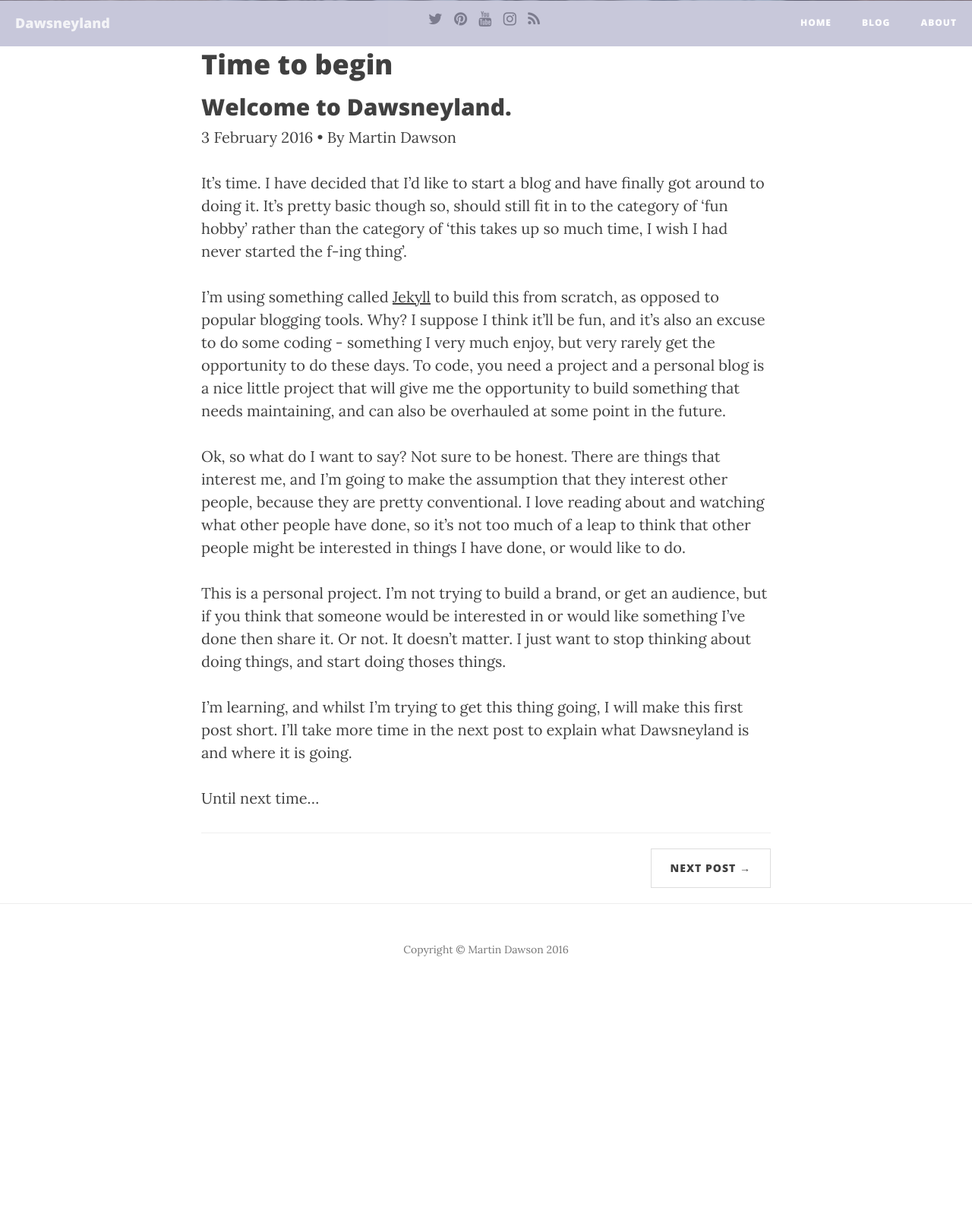
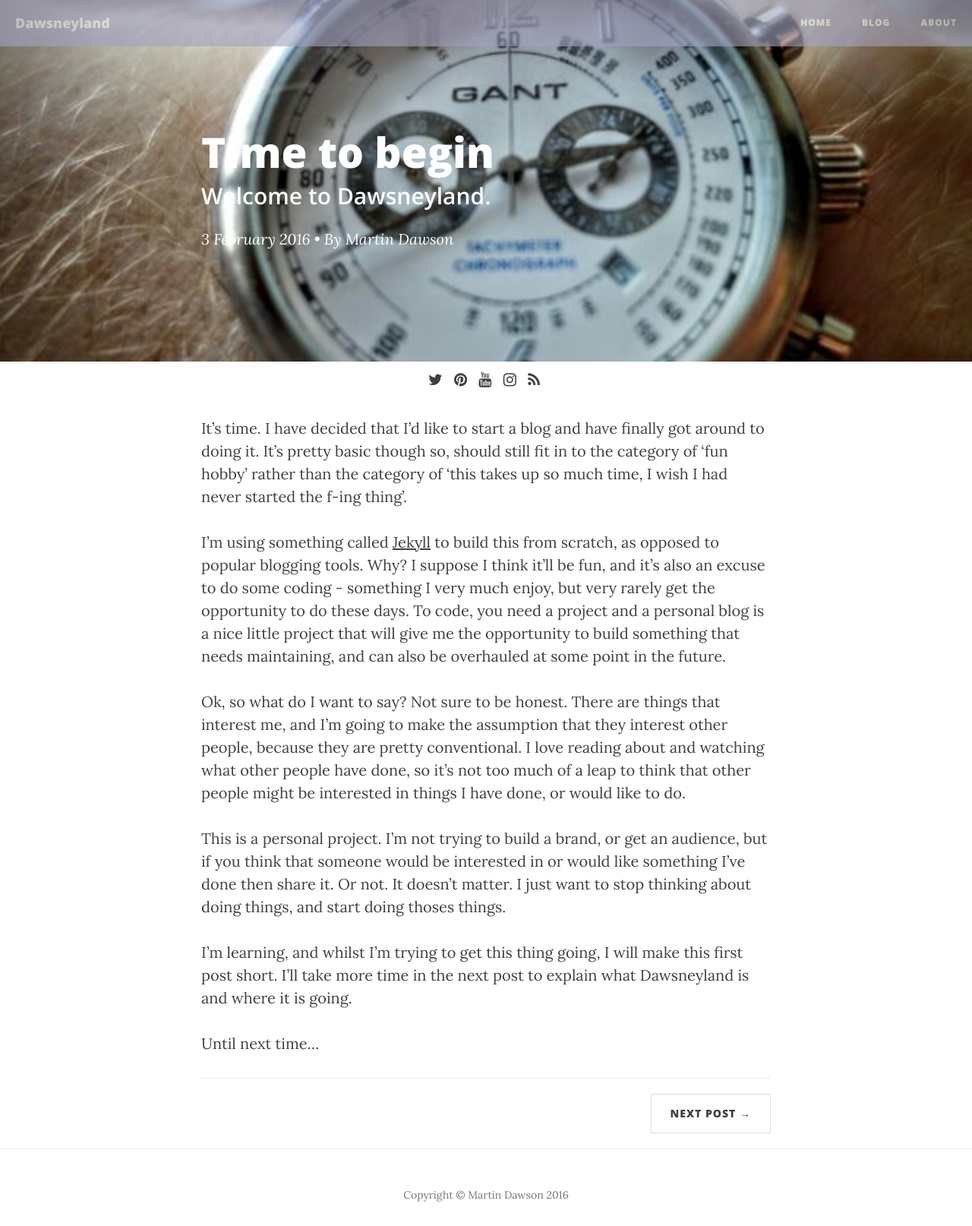
Before and after one commit to dawsneyland/formerdland, a Jekyll site: the page built from _posts/2016-02-03-time-to-begin.md, in a window 1280 px wide. Shown: the whole page at 76% size. Built offline with Jekyll 4.4.1, drawn with Linux system fonts in a browser that asks for light colours; nearby versions of some CDN libraries; before the commit the page ends 1291 px from its top, so only the background shows below that.

Commit message:
Update post.html

```diff
--- a/_layouts/post.html
+++ b/_layouts/post.html
@@ -7,8 +7,13 @@
     <div class="container">
         <div class="row">
             <div class="col-lg-8 col-lg-offset-2 col-md-10 col-md-offset-1">
-                <img src="{{ post.header-img | prepend: site.baseurl }}" class="img-responsive" alt="">
-
+                <div class="post-heading">
+                    <h1>{{ page.title }}</h1>
+                    {% if page.subtitle %}
+                    <h2 class="subheading">{{ page.subtitle }}</h2>
+                    {% endif %}
+                    <span class="meta">{{ page.date | date: "%-d %B %Y" }} &bull; By {% if page.author %}{{ page.author }}{% else %}{{ site.title }}{% endif %}</span>
+                </div>
             </div>
         </div>
     </div>
@@ -20,13 +25,6 @@
         <div class="row">
             <div class="col-lg-8 col-lg-offset-2 col-md-10 col-md-offset-1">
             	{% include social.html %}
-                <div class="post-heading">
-                    <h1>{{ page.title }}</h1>
-                    {% if page.subtitle %}
-                    <h2 class="subheading">{{ page.subtitle }}</h2>
-                    {% endif %}
-                    <span class="meta">{{ page.date | date: "%-d %B %Y" }} &bull; By {% if page.author %}{{ page.author }}{% else %}{{ site.title }}{% endif %}</span>
-                </div>
 		{{ content }}
 
                 <hr>
```
